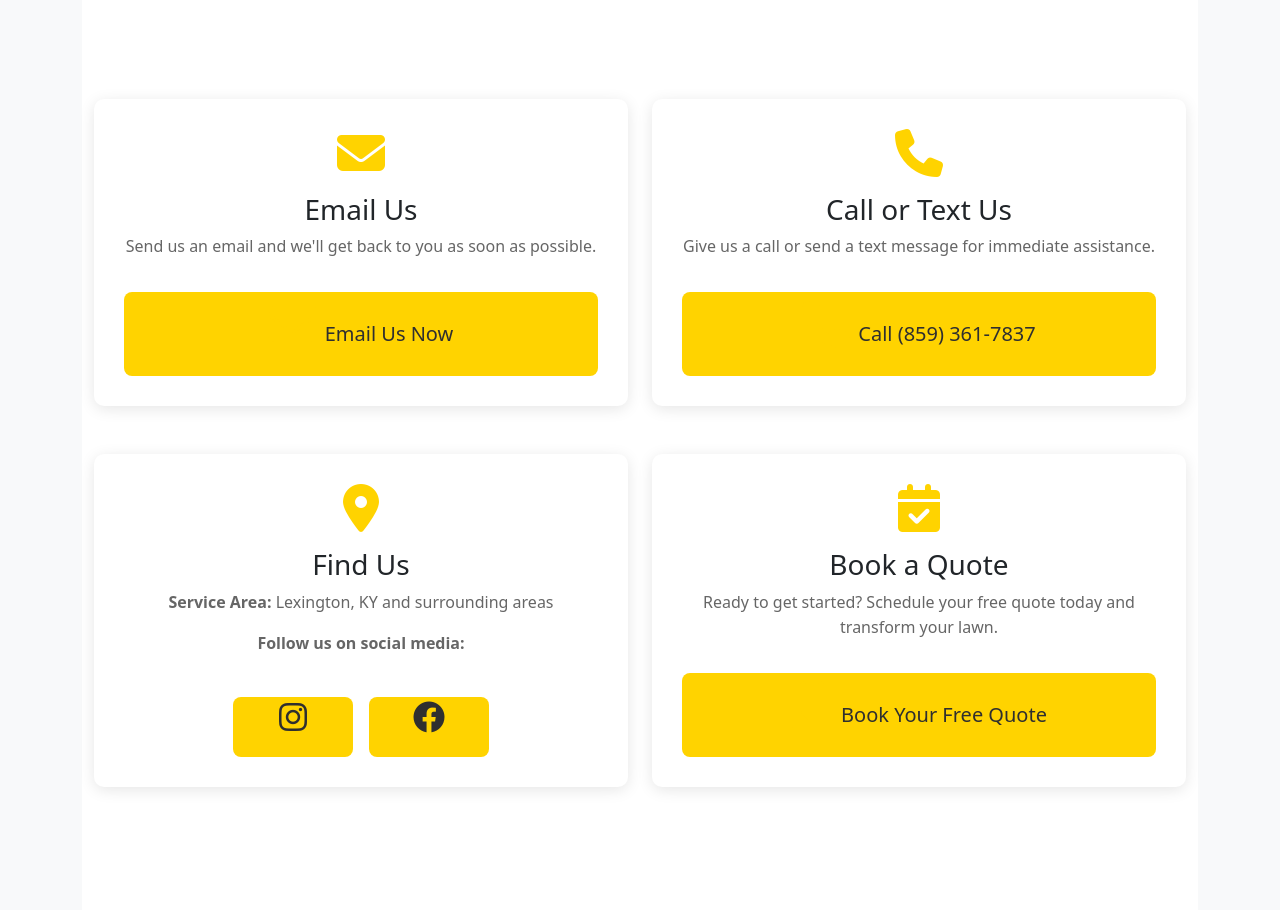
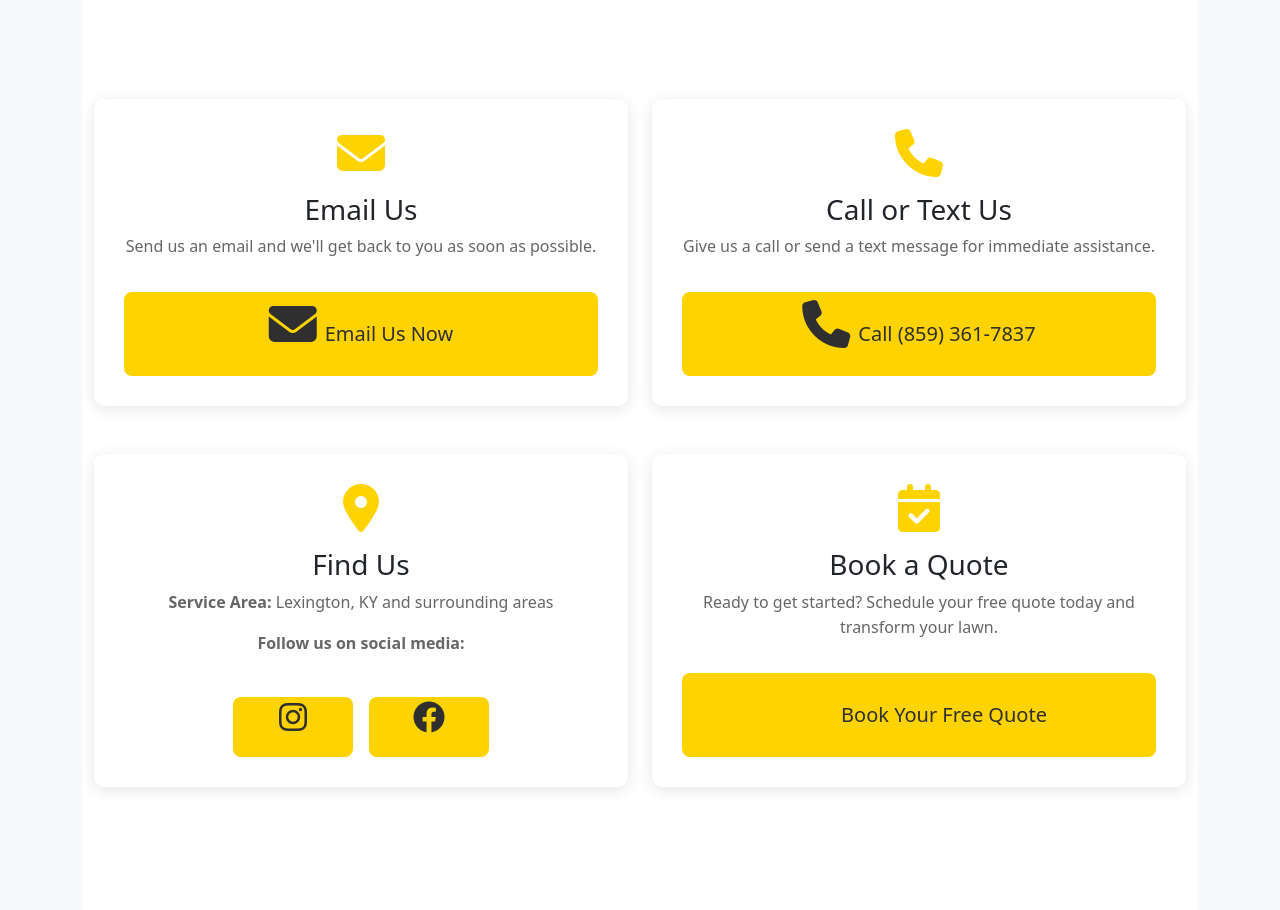
Before and after one commit to Ben-Meredith/lawn, a Flask app: page /contact in a window 1280 px wide. Shown: the part 432-1342 px from the top of the page. Run offline with Flask 3, Linux system fonts and the light colour scheme.

Commit message:
Update contact.html

```diff
--- a/templates/contact.html
+++ b/templates/contact.html
@@ -24,7 +24,7 @@
                     </div>
                     <a href="mailto:Yellowjacketlc@gmail.com?subject=Service%20Inquiry&body=Hello%20Yellow%20Jacket%20Lawn%20Care%2C%0A%0AI%20am%20interested%20in%20your%20services.%0A%0AName:%0APhone:%0AAddress:%0AService%20Needed:%0A%0AMessage:"
                        class="btn btn-success btn-lg mt-3 d-inline-flex align-items-center justify-content-center gap-2">
-                        <i class="fas fa-envelope"></i> <span>Email Us Now</span>
+                        <i class="fas fa-envelope" style="color: var(--text-color);"></i> <span>Email Us Now</span>
                     </a>
                 </div>
             </div>
@@ -39,7 +39,7 @@
                     </div>
                     <a href="tel:+18593617837"
                        class="btn btn-success btn-lg mt-3 d-inline-flex align-items-center justify-content-center gap-2">
-                        <i class="fas fa-phone"></i> <span>Call (859) 361-7837</span>
+                        <i class="fas fa-phone" style="color: var(--text-color);"></i> <span>Call (859) 361-7837</span>
                     </a>
                 </div>
             </div>
```
